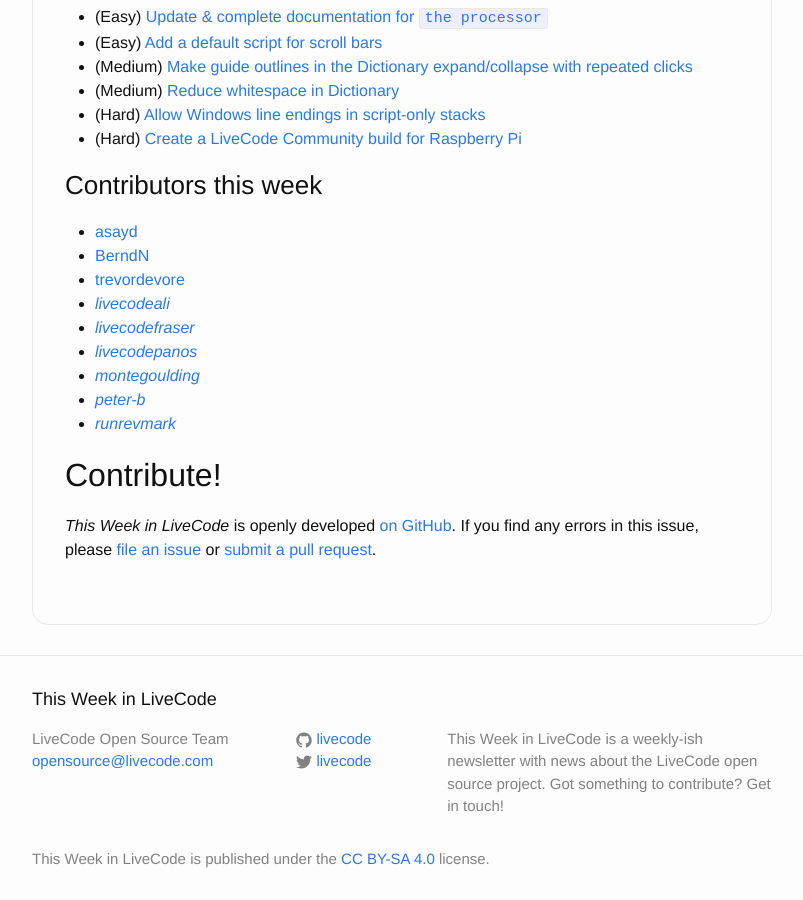
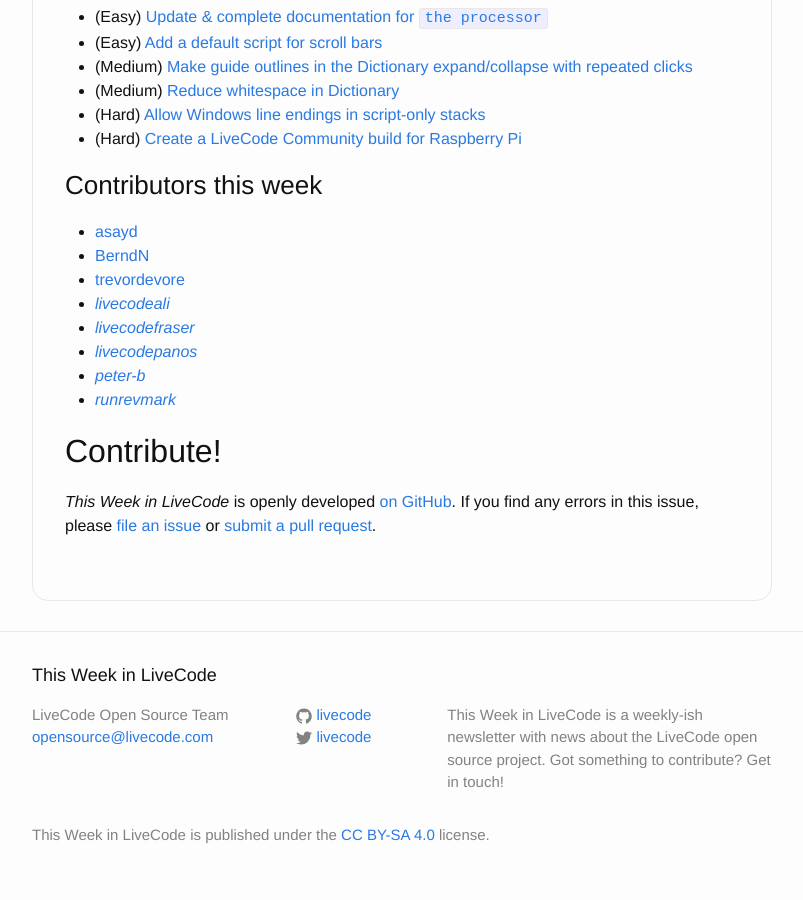
Before and after one commit to livecode/this-week-in-livecode, a Jekyll site: the page built from _posts/2016-12-12-this-week-in-livecode-63.markdown, in a window 1280 px wide and 900 px high, scrolled down 1641 px. Shown: the whole window, without its empty margins (238-1041 px from the left). Built offline with Jekyll 4.4.1, drawn with Linux system fonts in a browser that asks for light colours; after the commit the page ends 2517 px from its top, so only the background shows below that.

Commit message:
Issue 63 - Updated contributors list

```diff
--- a/_posts/2016-12-12-this-week-in-livecode-63.markdown
+++ b/_posts/2016-12-12-this-week-in-livecode-63.markdown
@@ -72,7 +72,6 @@
 - *[livecodeali](https://github.com/livecodeali)*
 - *[livecodefraser](https://github.com/livecodefraser)*
 - *[livecodepanos](https://github.com/livecodepanos)*
-- *[montegoulding](https://github.com/montegoulding)*
 - *[peter-b](https://github.com/peter-b)*
 - *[runrevmark](https://github.com/runrevmark)*
 
```
